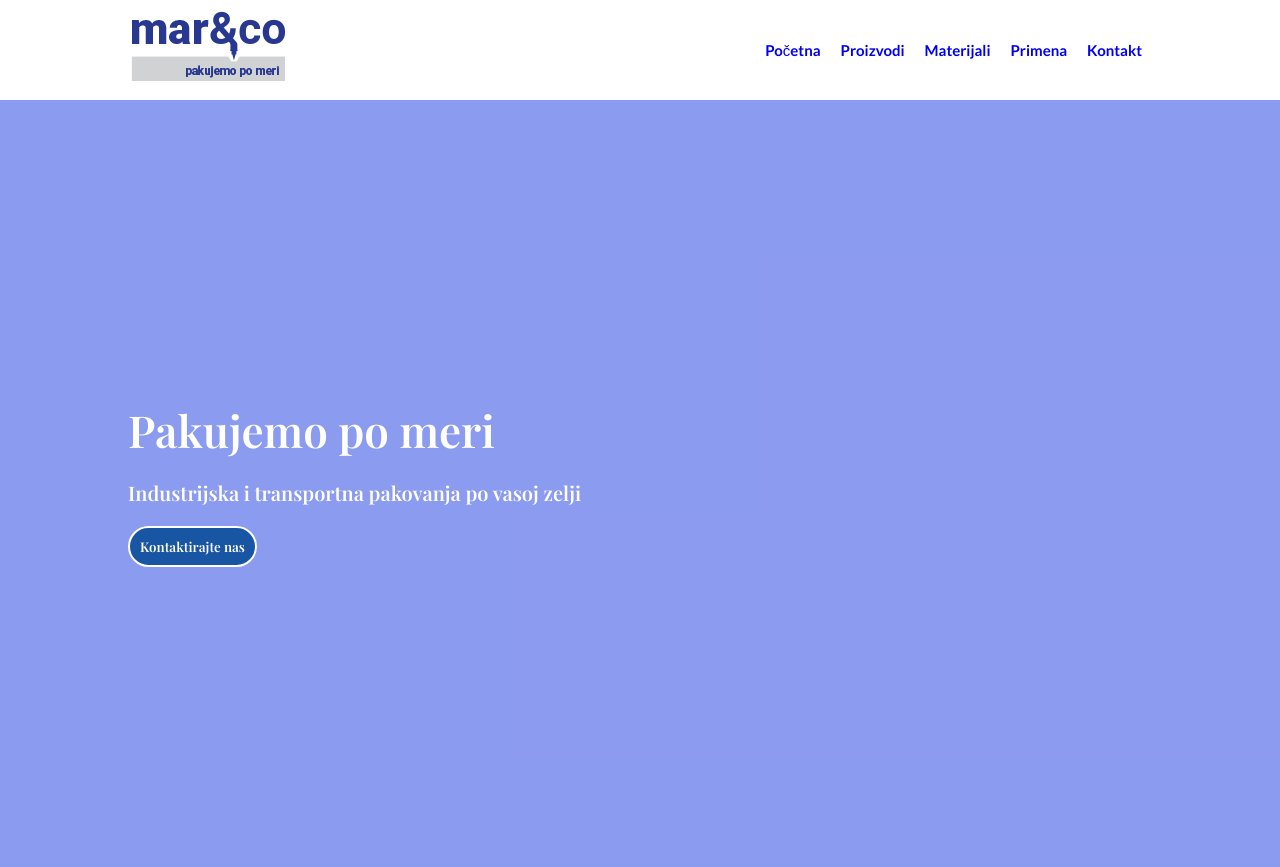
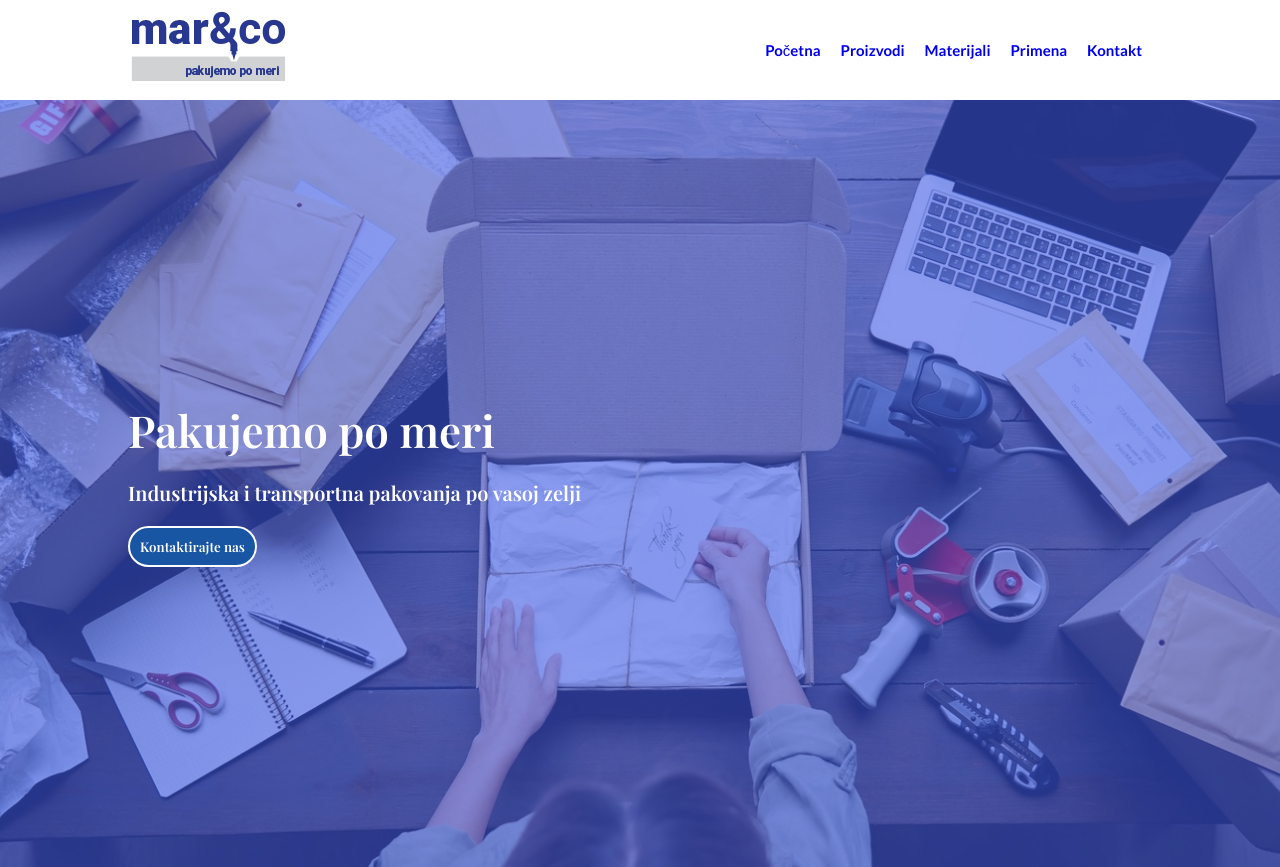
Before and after one commit to Kecman23/matejakecman5523.github.io, a plain HTML site: page index.html in a window 1280 px wide. Shown: the top 867 px of the page. Drawn offline with nearby package versions, Linux system fonts and the light colour scheme; files whose address does not match are found by name.

Commit message:
Update style.css

```diff
--- a/css/style.css
+++ b/css/style.css
@@ -42,7 +42,7 @@
   font-size: 15px;
 }
 .hero {
-  background-image: url("images/small-business-shipping.jpg");
+ background-image: url("c:/Users/Mateja/Desktop/sajt 2024/images/small-business-shipping.jpg");
   font-family: "Playfair Display", serif;
   color: white;
   background-repeat: no-repeat;
```
